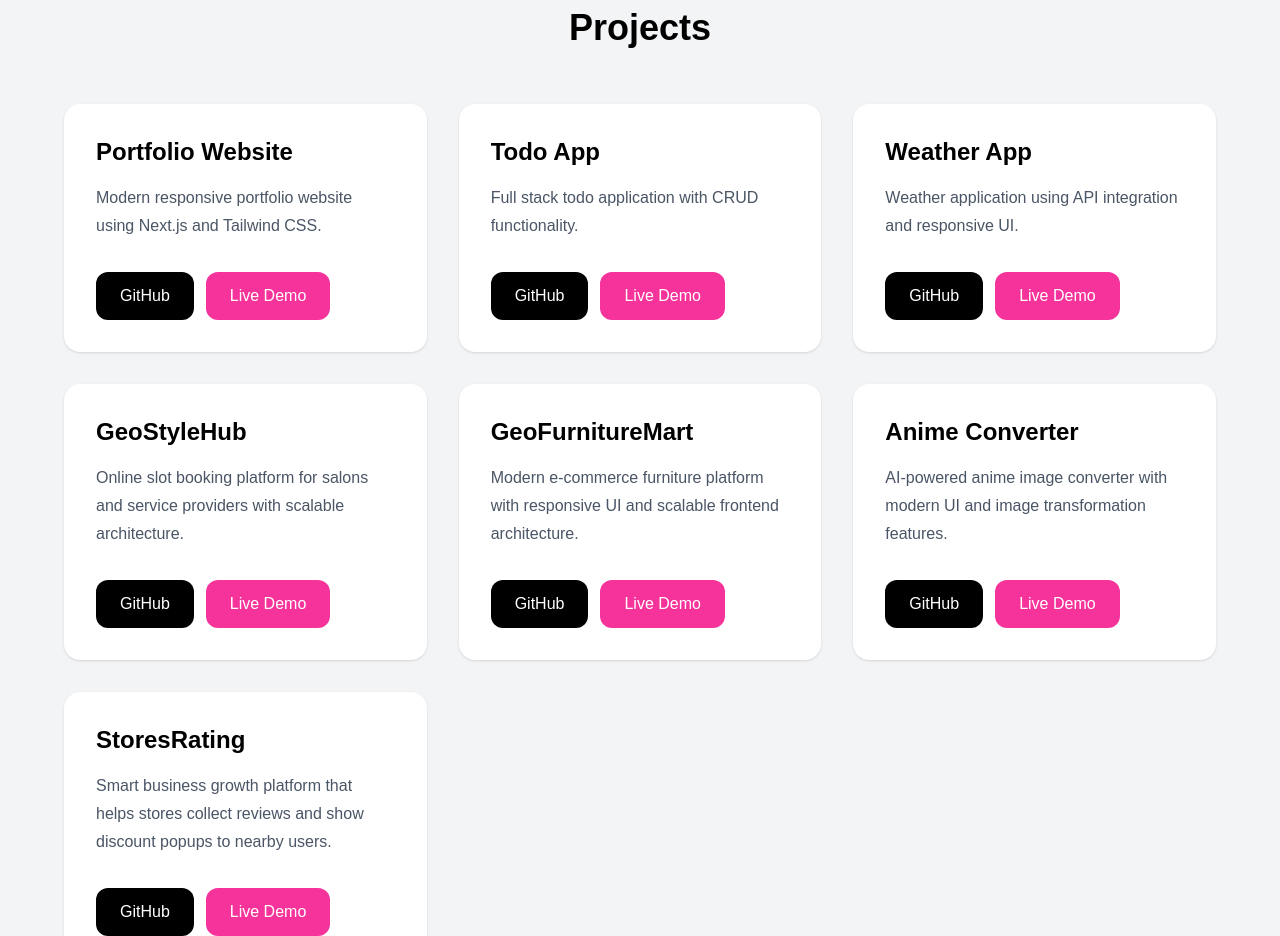
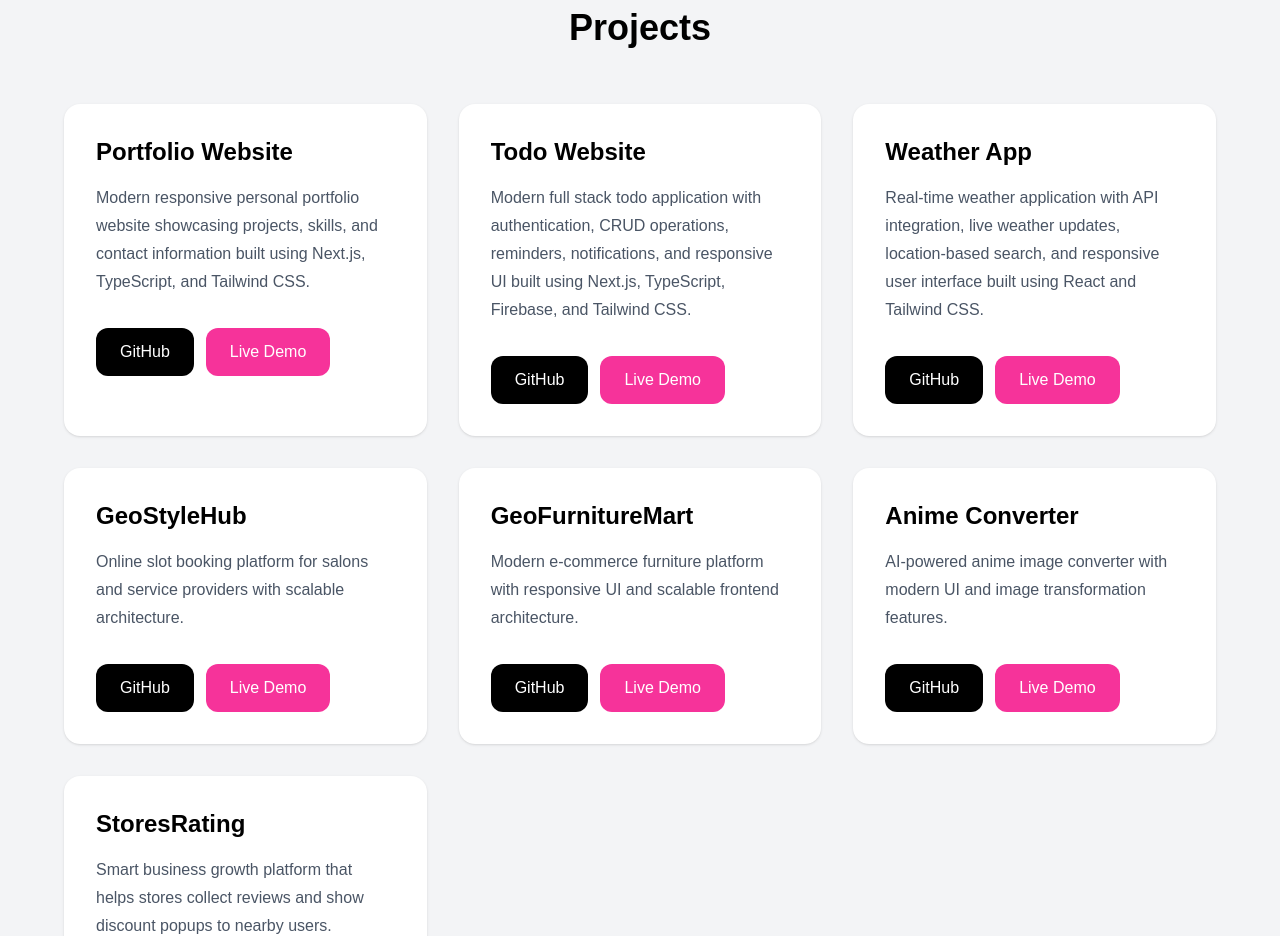
Before and after one commit to NAYAN-DAS-OFFICIAL/portfolio-website, a Next.js app: page / in a window 1280 px wide. Shown: the part 1800-2736 px from the top of the page. Built offline with nearby package versions, Linux system fonts and the light colour scheme.

Commit message:
initial portfolio commit

```diff
--- a/src/sections/Projects.tsx
+++ b/src/sections/Projects.tsx
@@ -1,24 +1,25 @@
 const projects = [
+
   {
   title: "Portfolio Website",
   description:
-      "Modern responsive portfolio website using Next.js and Tailwind CSS.",
+    "Modern responsive personal portfolio website showcasing projects, skills, and contact information built using Next.js, TypeScript, and Tailwind CSS.",
   github: "https://github.com/NAYAN-DAS-OFFICIAL",
   live: "https://portfolio-website-one-fawn-18.vercel.app",
   },
 
   {
-    title: "Todo App",
+  title: "Todo Website",
   description:
-      "Full stack todo application with CRUD functionality.",
-    github: "https://github.com/NAYAN-DAS-OFFICIAL",
-    live: "#",
+    "Modern full stack todo application with authentication, CRUD operations, reminders, notifications, and responsive UI built using Next.js, TypeScript, Firebase, and Tailwind CSS.",
+  github: "https://github.com/NAYAN-DAS-OFFICIAL/todo-website",
+  live: "https://todo-website-phi-inky.vercel.app",
   },
 
   {
   title: "Weather App",
   description:
-      "Weather application using API integration and responsive UI.",
+    "Real-time weather application with API integration, live weather updates, location-based search, and responsive user interface built using React and Tailwind CSS.",
   github: "https://github.com/NAYAN-DAS-OFFICIAL/weather-app",
   live: "https://weather-app-phi-one-91.vercel.app",
   },
```
Lines whose indentation alone changed are shown as unchanged.
